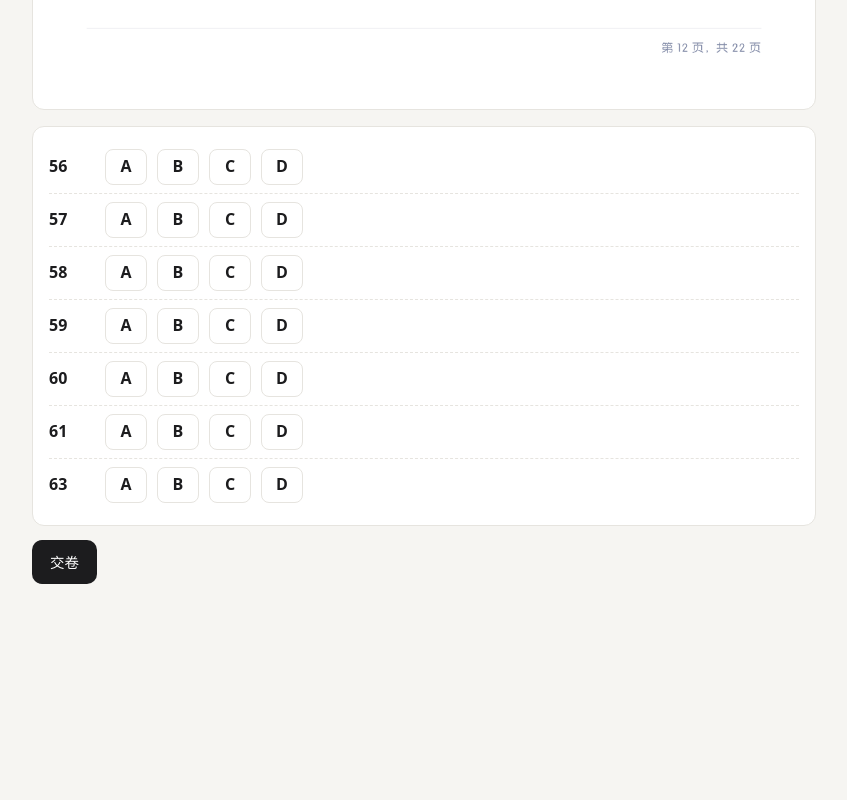
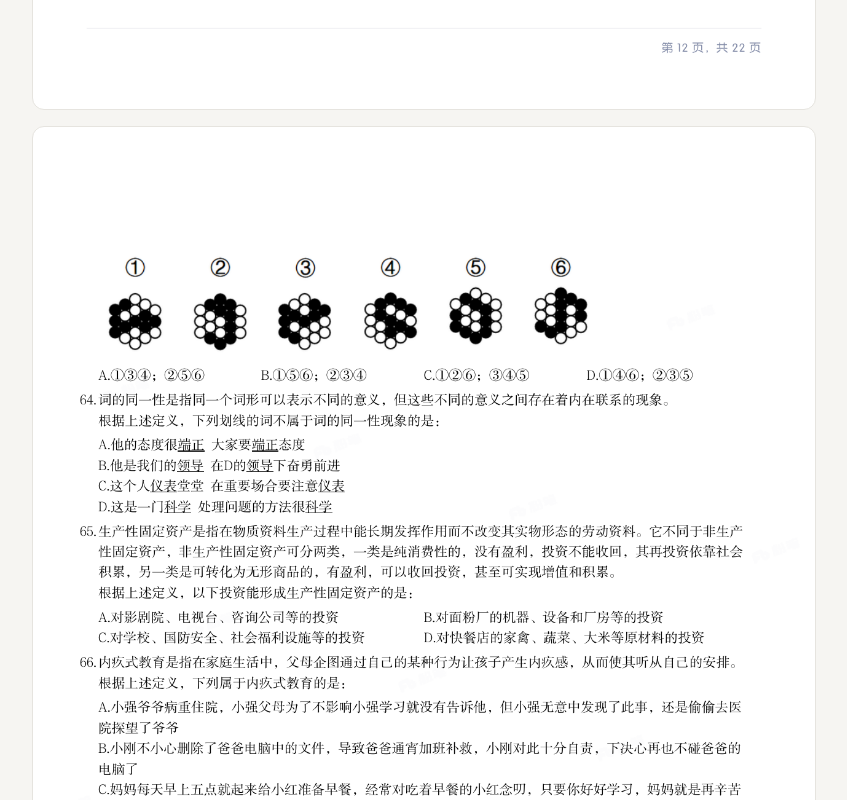
Before and after one commit to Mrlistener/gongkao, a plain HTML site: page 01_行测/04_资料分析/真题/2025四川判断.html in a window 1280 px wide. Shown: the part 3440-4240 px from the top of the page, without its empty margins (216-1063 px from the left). Before the commit the page ends 4104 px from the top, so only its background shows below. Drawn offline with Linux system fonts and the light colour scheme.

Commit message:
fix(真题页): 补第 13 页——63 题的六个图形原来被截断

```diff
--- a/01_行测/04_资料分析/真题/2025四川判断.html
+++ b/01_行测/04_资料分析/真题/2025四川判断.html
@@ -45,6 +45,7 @@ button.dark{background:var(--ink);color:#fff;border:0}
   <div class="paper"><img src="2025四川判断/p-10.png" alt="第10页"></div>
   <div class="paper"><img src="2025四川判断/p-11.png" alt="第11页"></div>
   <div class="paper"><img src="2025四川判断/p-12.png" alt="第12页"></div>
+  <div class="paper"><img src="2025四川判断/p-13.png" alt="第13页"></div>
 
   <div class="qs" id="qs"></div>
   <button class="dark" id="submit">交卷</button>
```
Also changed, not shown: 01_行测/04_资料分析/真题/2025四川判断/p-13.png (added).
